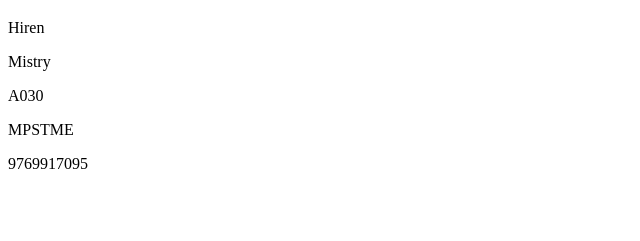
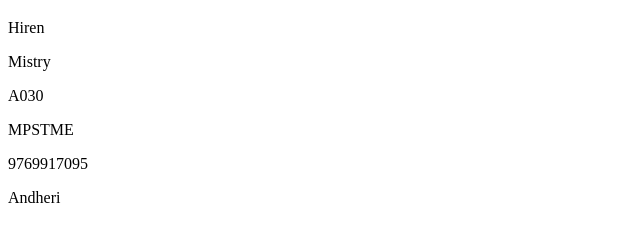
Before and after one commit to hirenm455/test, a plain HTML site: page index.html in a window 1280 px wide. Shown: the part 61-302 px from the top of the page, without its empty margins (0-640 px from the left). Drawn offline with Linux system fonts and the light colour scheme.

Commit message:
Address added

```diff
--- a/index.html
+++ b/index.html
@@ -10,5 +10,6 @@
 	<p>A030</p>
 	<p>MPSTME</p>
 	<p>9769917095</p>
+	<p>Andheri</p>
 </body>
 </html>
```
